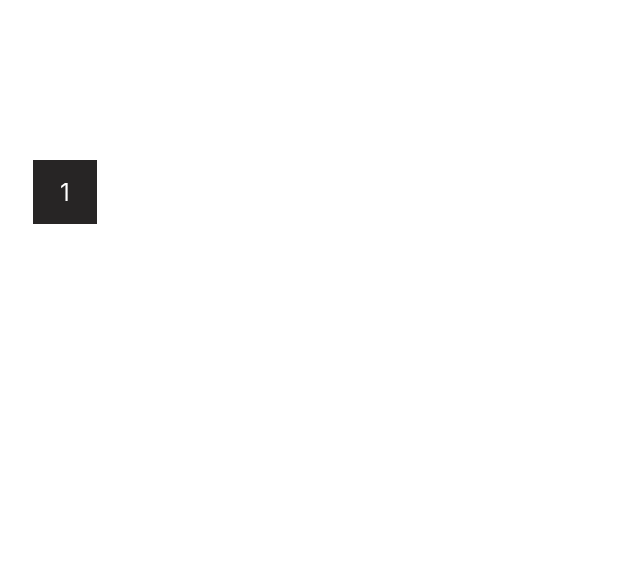
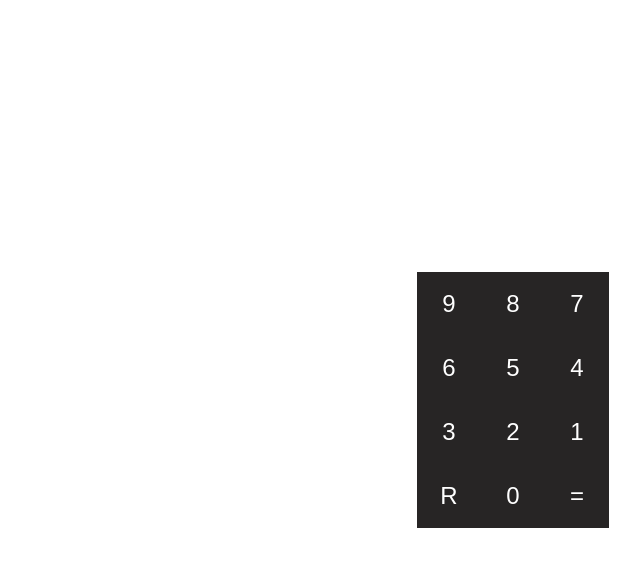
Before and after one commit to AlexandreXYZ/Calculator, a React (Vite) app in the folder client/: page / in a window 1280 px wide. Shown: the top 566 px of the page, without its empty margins (127-767 px from the left). Built offline with nearby package versions, Linux system fonts and the light colour scheme.

Commit message:
add simple numeric interface - Add style module in App.tsx - Add numeric inteface:    - numbers of 0-9 (not funcional)    - Reset (not funcional)    - Result (not funcional) - add somes resets in Index.scss

```diff
--- /dev/null
+++ b/client/src/App.module.scss
@@ -0,0 +1,13 @@
+.container{
+  display: flex;
+  justify-content: center;
+  align-items: center;
+
+  width: 100%;
+  height: 100vh;
+}
+.numeric{
+  display: grid;
+  grid-template-columns: 4rem 4rem 4rem;
+  grid-template-rows: 4rem 4rem 4rem;
+}
--- a/client/src/App.tsx
+++ b/client/src/App.tsx
@@ -1,4 +1,4 @@
-import './App.scss';
+import style from './App.module.scss';
 import { Key } from './components/Key';
 
 export const App = () => {
@@ -8,7 +8,22 @@ export const App = () => {
   }
   return (
     <div className="App">
-      <Key value='1' click={test}/>
+      <div className={style.container}>
+        <div className={style.numeric}>
+          <Key value='9' click={()=>{console.log('oi')}}/>
+          <Key value='8' click={test}/>
+          <Key value='7' click={test}/>
+          <Key value='6' click={test}/>
+          <Key value='5' click={test}/>
+          <Key value='4' click={test}/>
+          <Key value='3' click={test}/>
+          <Key value='2' click={test}/>
+          <Key value='1' click={test}/>
+          <Key value='R' click={test}/>
+          <Key value='0' click={test}/>
+          <Key value='=' click={test}/>
+        </div>
+      </div>
     </div>
   )
 }
--- a/client/src/components/Key/index.tsx
+++ b/client/src/components/Key/index.tsx
@@ -6,12 +6,10 @@ interface props {
 }
 
 export const Key = ({value, click}: props) => {
-  function handleClick(){
-    click();
-  }
+
   return(
-    <div className={style.key} onClick={handleClick} >
+    <button type='button' className={style.key} onClick={() => click()} >
       {value}
-    </div>
+    </button>
   )
 }
--- a/client/src/components/Key/style.module.scss
+++ b/client/src/components/Key/style.module.scss
@@ -1,4 +1,10 @@
 .key{
+  border: none;
+  outline: none;
+  appearance: none;
+  text-decoration: none;
+  user-select: none;
+
   display: flex;
   justify-content: center;
   align-items: center;
@@ -6,10 +12,12 @@
   background: rgb(39, 37, 37);
   width: 4rem;
   height: 4rem;
-  margin: 10rem;
 
   font-size: 1.5rem;
   color: white;
 
+  &:hover{
+    filter: brightness(0.9);
+  }
 
 }
--- a/client/src/index.scss
+++ b/client/src/index.scss
@@ -1,5 +1,11 @@
+html, body{
+  margin: 0;
+  padding: 0;
+  width: 100%;
+  height: 100vh;
+}
+
 body {
-  margin: 0;
   font-family: -apple-system, BlinkMacSystemFont, 'Segoe UI', 'Roboto', 'Oxygen',
     'Ubuntu', 'Cantarell', 'Fira Sans', 'Droid Sans', 'Helvetica Neue',
     sans-serif;
```
Also changed, not shown: client/src/App.scss (deleted).
